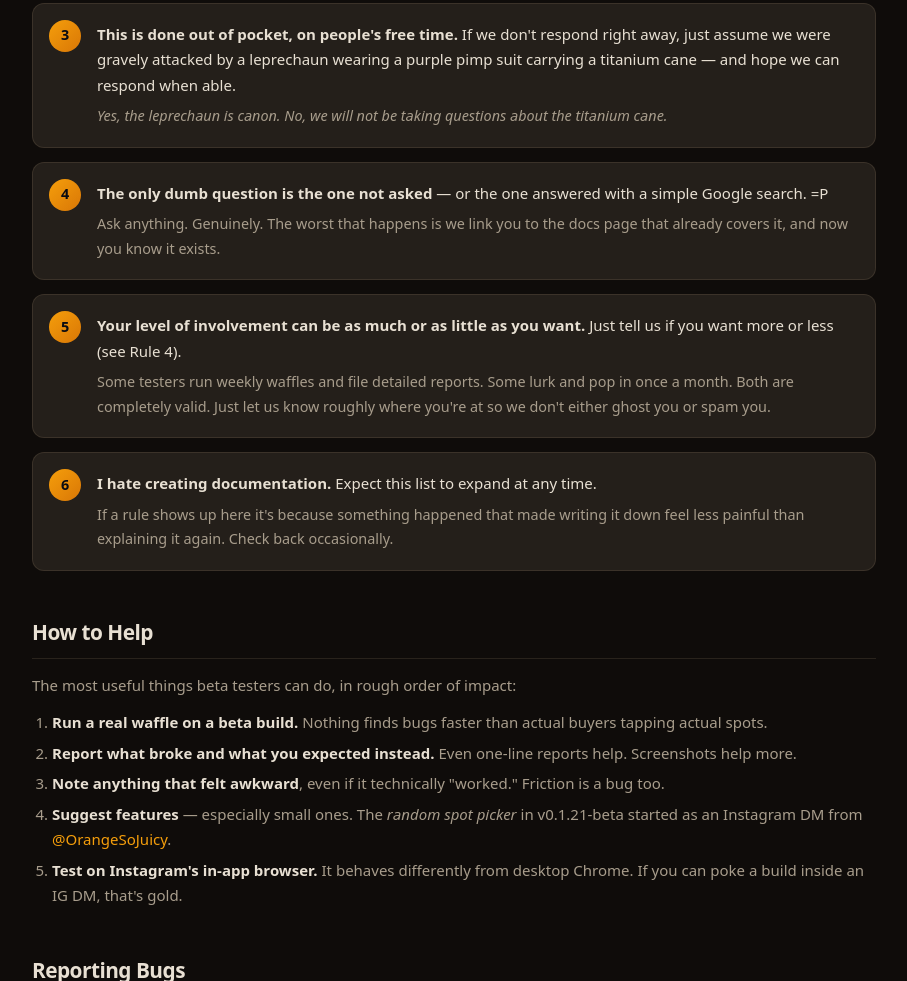
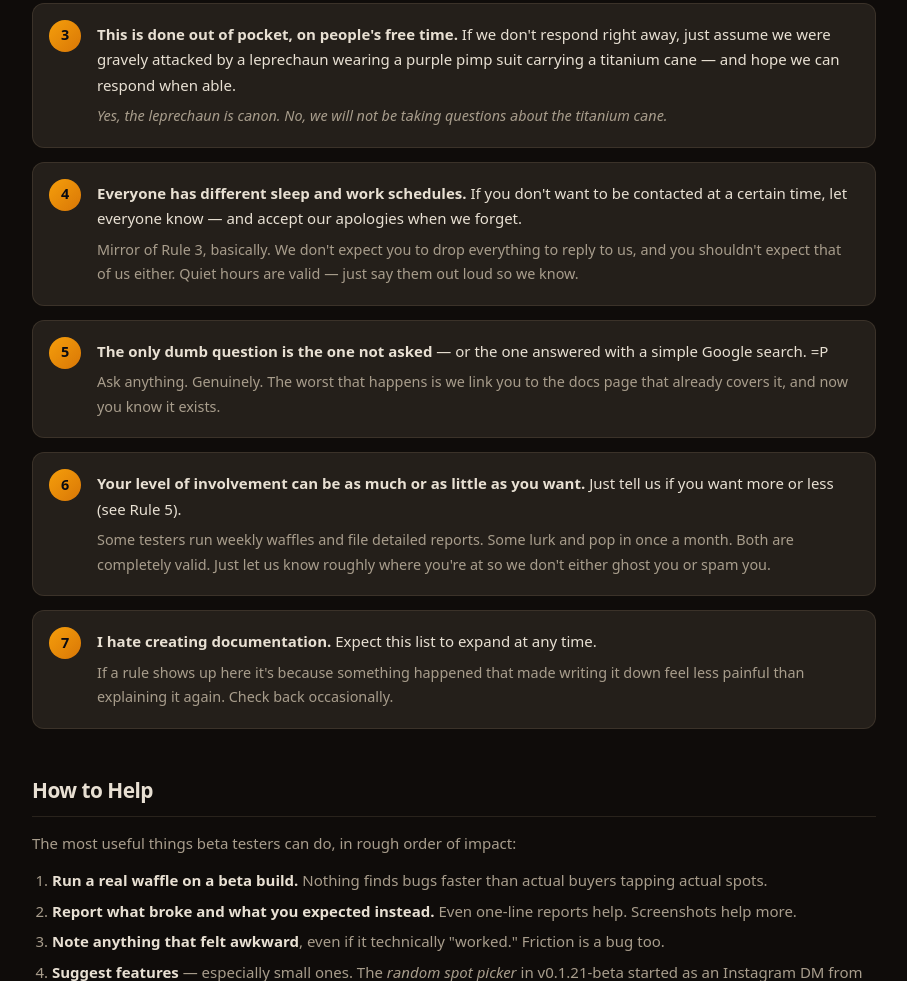
Before and after one commit to notfixingit3/waffle-wiki, a plain HTML site: page beta-testers.html in a window 1280 px wide. Shown: the part 806-1787 px from the top of the page, without its empty margins (316-1223 px from the left). Drawn offline with Linux system fonts and the light colour scheme.

Commit message:
Add Rule 4 (respect contact-time preferences) to beta tester rules
New rule mirrors Rule 3: we don't expect you to reply instantly, you
shouldn't expect that of us either. Tell us your quiet hours and accept
our apologies when we forget.

Renumbered Rules 5-7 accordingly and updated the cross-reference in
the involvement rule (was 'see Rule 4', now 'see Rule 5').

```diff
--- a/beta-testers.html
+++ b/beta-testers.html
@@ -123,18 +123,24 @@
 
     <div class="rule">
       <span class="rule-num">4</span>
+      <p><strong>Everyone has different sleep and work schedules.</strong> If you don't want to be contacted at a certain time, let everyone know — and accept our apologies when we forget.</p>
+      <p>Mirror of Rule 3, basically. We don't expect you to drop everything to reply to us, and you shouldn't expect that of us either. Quiet hours are valid — just say them out loud so we know.</p>
+    </div>
+
+    <div class="rule">
+      <span class="rule-num">5</span>
       <p><strong>The only dumb question is the one not asked</strong> — or the one answered with a simple Google search. =P</p>
       <p>Ask anything. Genuinely. The worst that happens is we link you to the docs page that already covers it, and now you know it exists.</p>
     </div>
 
     <div class="rule">
-      <span class="rule-num">5</span>
-      <p><strong>Your level of involvement can be as much or as little as you want.</strong> Just tell us if you want more or less (see Rule 4).</p>
+      <span class="rule-num">6</span>
+      <p><strong>Your level of involvement can be as much or as little as you want.</strong> Just tell us if you want more or less (see Rule 5).</p>
       <p>Some testers run weekly waffles and file detailed reports. Some lurk and pop in once a month. Both are completely valid. Just let us know roughly where you're at so we don't either ghost you or spam you.</p>
     </div>
 
     <div class="rule">
-      <span class="rule-num">6</span>
+      <span class="rule-num">7</span>
       <p><strong>I hate creating documentation.</strong> Expect this list to expand at any time.</p>
       <p>If a rule shows up here it's because something happened that made writing it down feel less painful than explaining it again. Check back occasionally.</p>
     </div>
```
